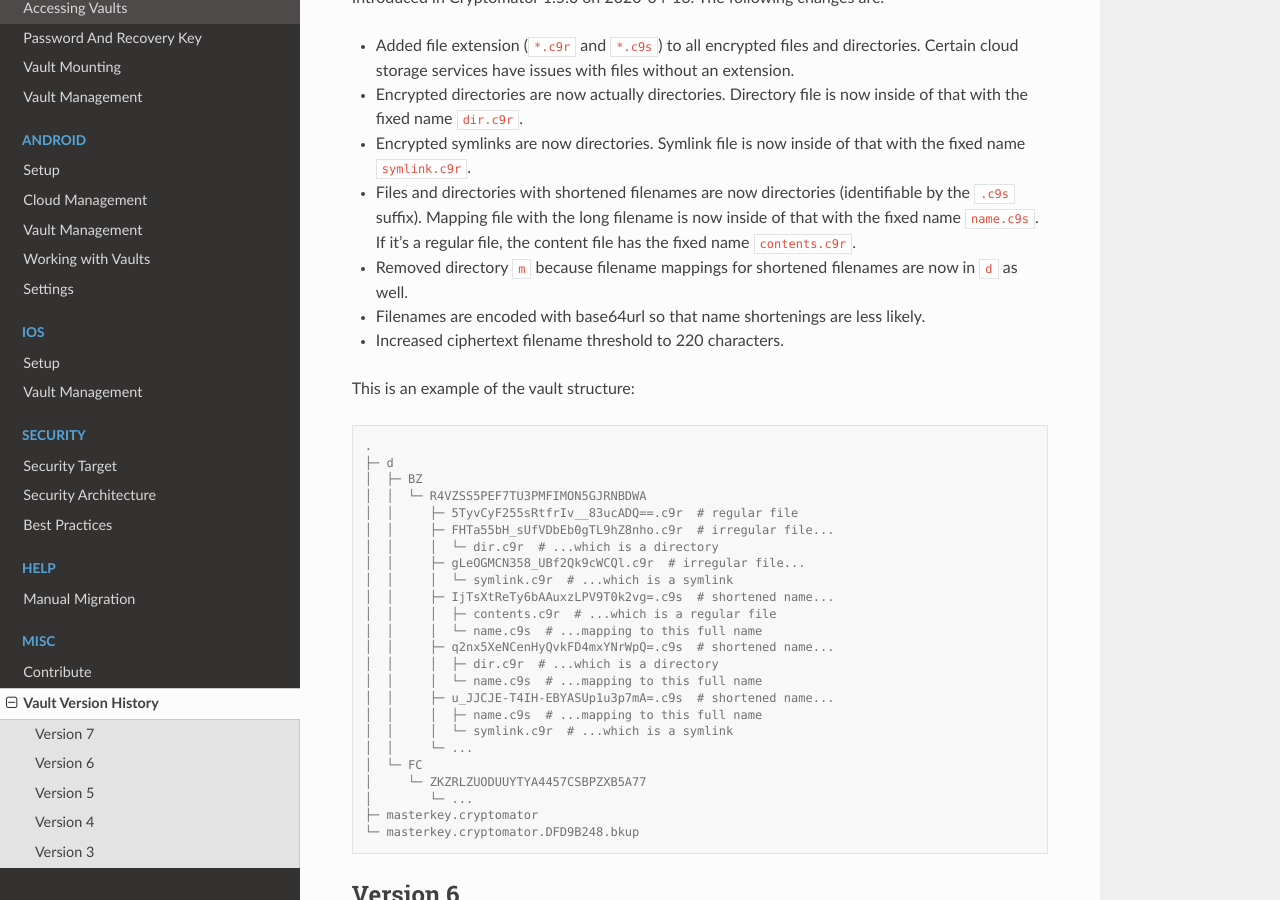
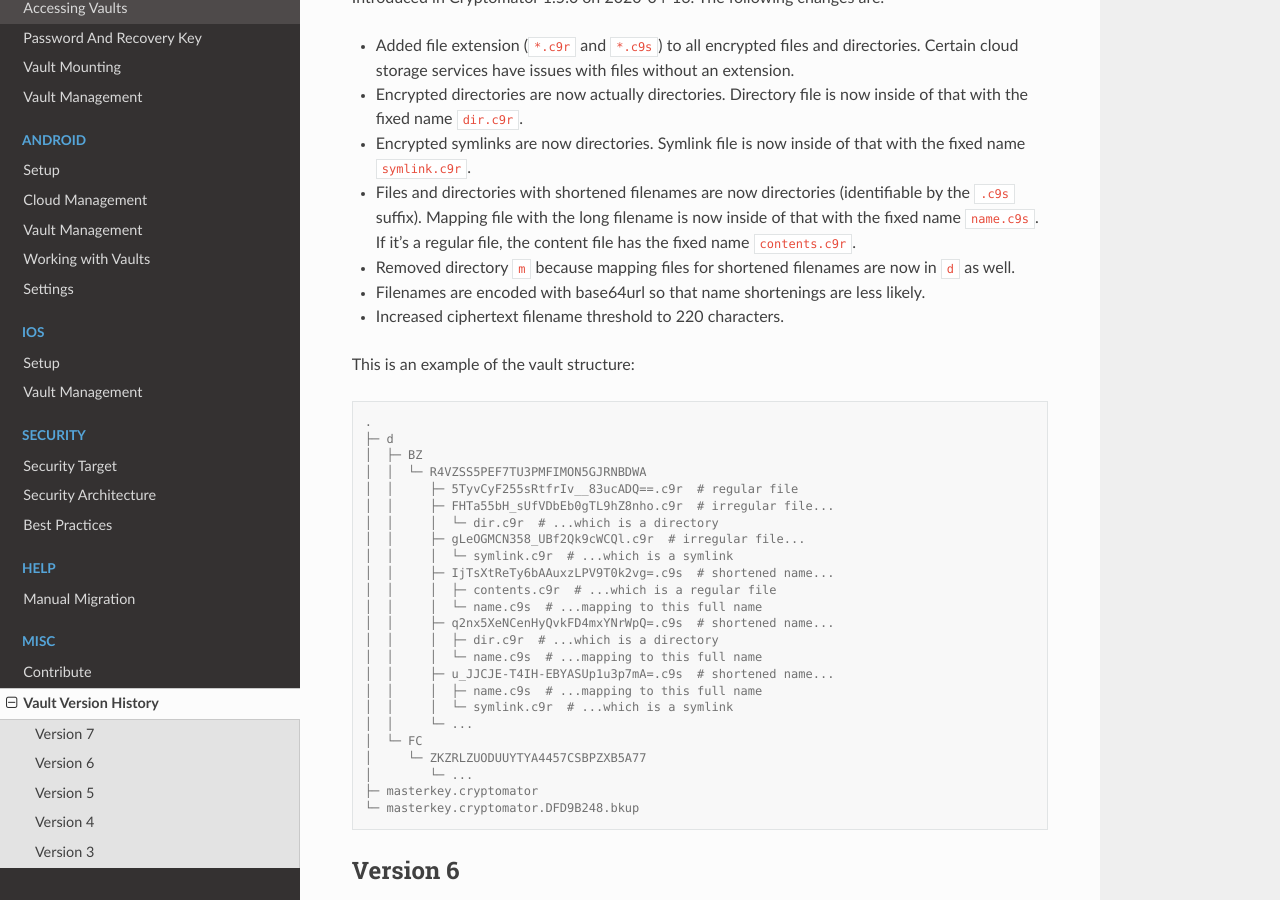
Before and after one commit to cryptomator/docs, a Sphinx documentation site: the page built from source/misc/vault-version-history.rst, in a window 1280 px wide and 900 px high, scrolled down 326 px. Built offline with Sphinx 7.4.7 and the Read the Docs theme 2.0.0, drawn with Linux system fonts in a browser that asks for light colours.

Commit message:
Update vault-version-history.rst

```diff
--- a/source/misc/vault-version-history.rst
+++ b/source/misc/vault-version-history.rst
@@ -16,7 +16,7 @@ The following changes are:
 * Encrypted directories are now actually directories. Directory file is now inside of that with the fixed name ``dir.c9r``.
 * Encrypted symlinks are now directories. Symlink file is now inside of that with the fixed name ``symlink.c9r``.
 * Files and directories with shortened filenames are now directories (identifiable by the ``.c9s`` suffix). Mapping file with the long filename is now inside of that with the fixed name ``name.c9s``. If it's a regular file, the content file has the fixed name ``contents.c9r``.
-* Removed directory ``m`` because filename mappings for shortened filenames are now in ``d`` as well.
+* Removed directory ``m`` because mapping files for shortened filenames are now in ``d`` as well.
 * Filenames are encoded with base64url so that name shortenings are less likely.
 * Increased ciphertext filename threshold to 220 characters.
 
```
